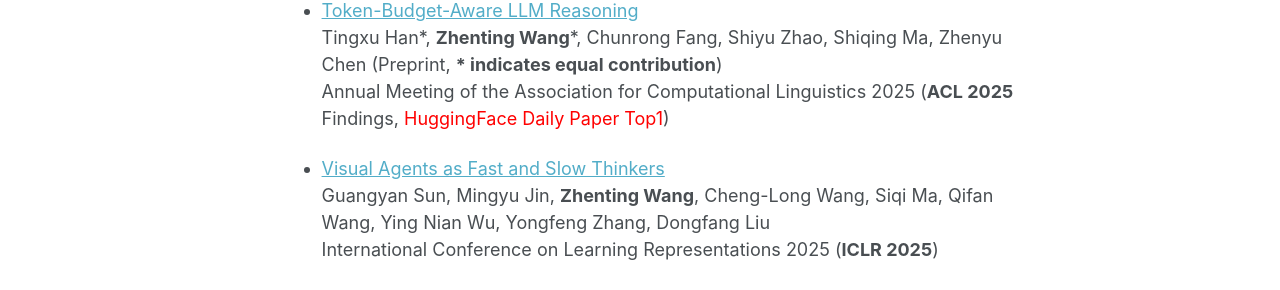
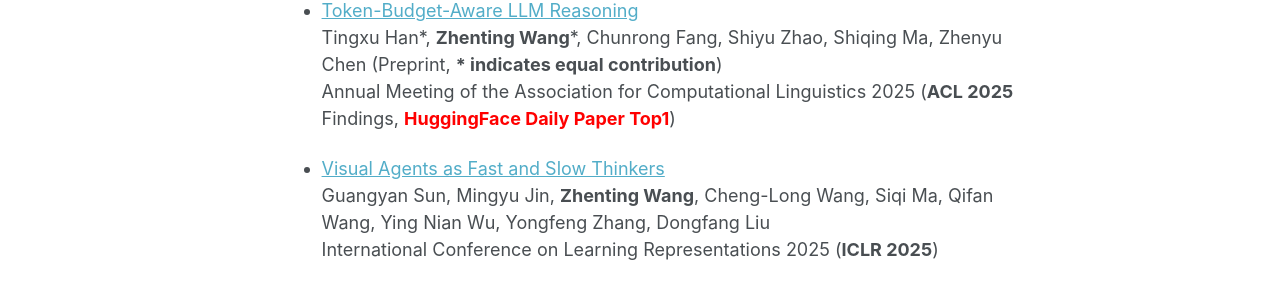
Before and after one commit to ZhentingWang/zhentingwang.github.io, a Jekyll site: the page built from _pages/about.md, in a window 1280 px wide. Shown: the part 989-1279 px from the top of the page. Built offline with Jekyll 4.4.1, drawn with Linux system fonts in a browser that asks for light colours.

Commit message:
Update about.md

```diff
--- a/_pages/about.md
+++ b/_pages/about.md
@@ -78,7 +78,7 @@ Publications
 
 * [Token-Budget-Aware LLM Reasoning](https://arxiv.org/pdf/2412.18547)
 Tingxu Han\*, **Zhenting Wang**\*, Chunrong Fang, Shiyu Zhao, Shiqing Ma, Zhenyu Chen (Preprint, **\* indicates equal contribution**)
-Annual Meeting of the Association for Computational Linguistics 2025 (**ACL 2025** Findings, <font color=red>HuggingFace Daily Paper Top1</font>)
+Annual Meeting of the Association for Computational Linguistics 2025 (**ACL 2025** Findings, **<font color=red>HuggingFace Daily Paper Top1</font>**)
 
 * [Visual Agents as Fast and Slow Thinkers](https://arxiv.org/pdf/2408.08862)
 Guangyan Sun, Mingyu Jin, **Zhenting Wang**, Cheng-Long Wang, Siqi Ma, Qifan Wang, Ying Nian Wu, Yongfeng Zhang, Dongfang Liu
```
